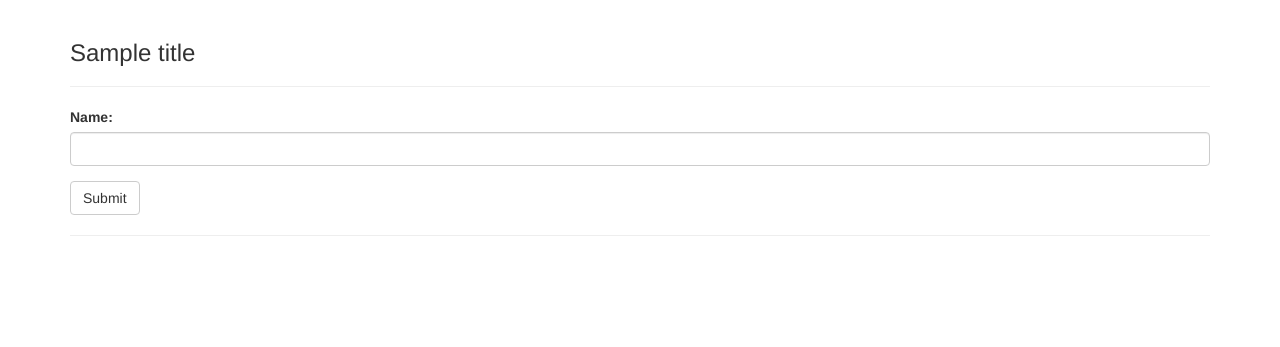
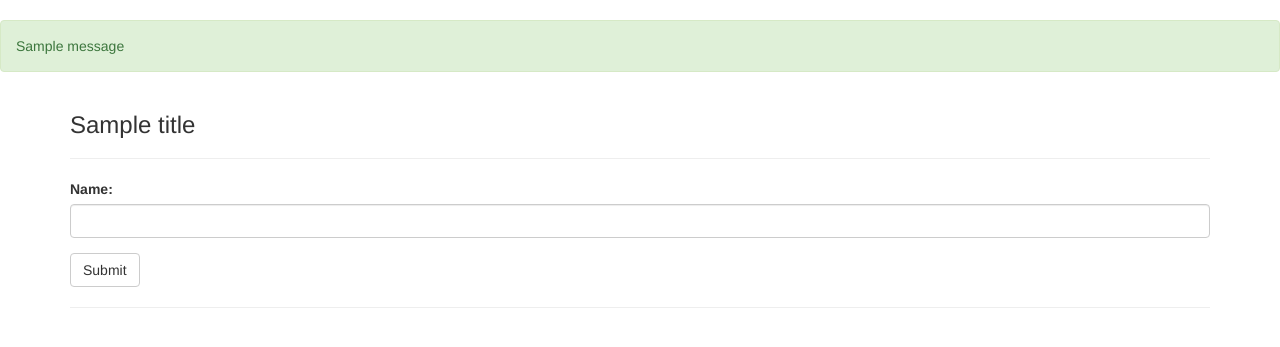
Before and after one commit to okuzan/AIS, a Flask app: template appdir/templates/form.html in a window 1280 px wide. Shown: the part 52-399 px from the top of the page. Run offline with Flask 2, Linux system fonts and the light colour scheme; the template is opened without the code that fills it: values that come from a table or form of the project are taken from there, most other values are stand-ins (such as "Sample title", 1, 10 or a date in 2020); one stand-in notice (Sample message) is shown; some libraries are stand-ins or nearby versions.

Commit message:
fix form alert

```diff
--- a/appdir/routes.py
+++ b/appdir/routes.py
@@ -64,12 +64,12 @@ def category():
                                    VALUES (?);''', (name,))
             con.commit()
             cur.close()
-            flash('Category was successfully added')
+            flash('Category was successfully added', 'success')
             return redirect(url_for('blueprint.category'))
         except sql.Error as error:
-            print("Error while connecting to sqlite", error)
+            flash('Name of category must be unique', 'danger')
+            return render_template('form.html', form=form, title='Add category')
         finally:
             if (con):
                 con.close()
-
     return render_template('form.html', form=form, title='Add category')
--- a/appdir/templates/form.html
+++ b/appdir/templates/form.html
@@ -1,15 +1,12 @@
 {% extends "base.html" %}
 {% import "bootstrap/wtf.html" as wtf %}
-{% with messages = get_flashed_messages() %}
-  {% if messages %}
-    <ul class=flashes>
-    {% for message in messages %}
-      <li>{{ message }}</li>
-    {% endfor %}
-    </ul>
-  {% endif %}
-{% endwith %}
+
 {% block content %}
+   {% for category, message in get_flashed_messages(with_categories=True) %}
+       <div class="alert alert-{{ category }}" role="alert">
+           {{ message}}
+</div>
+{% endfor %}
 <div class="container">
   <h3>{{ title }}</h3>
   <hr>
```
Also changed, not shown: appdir/dbs/zlagoda.db.
